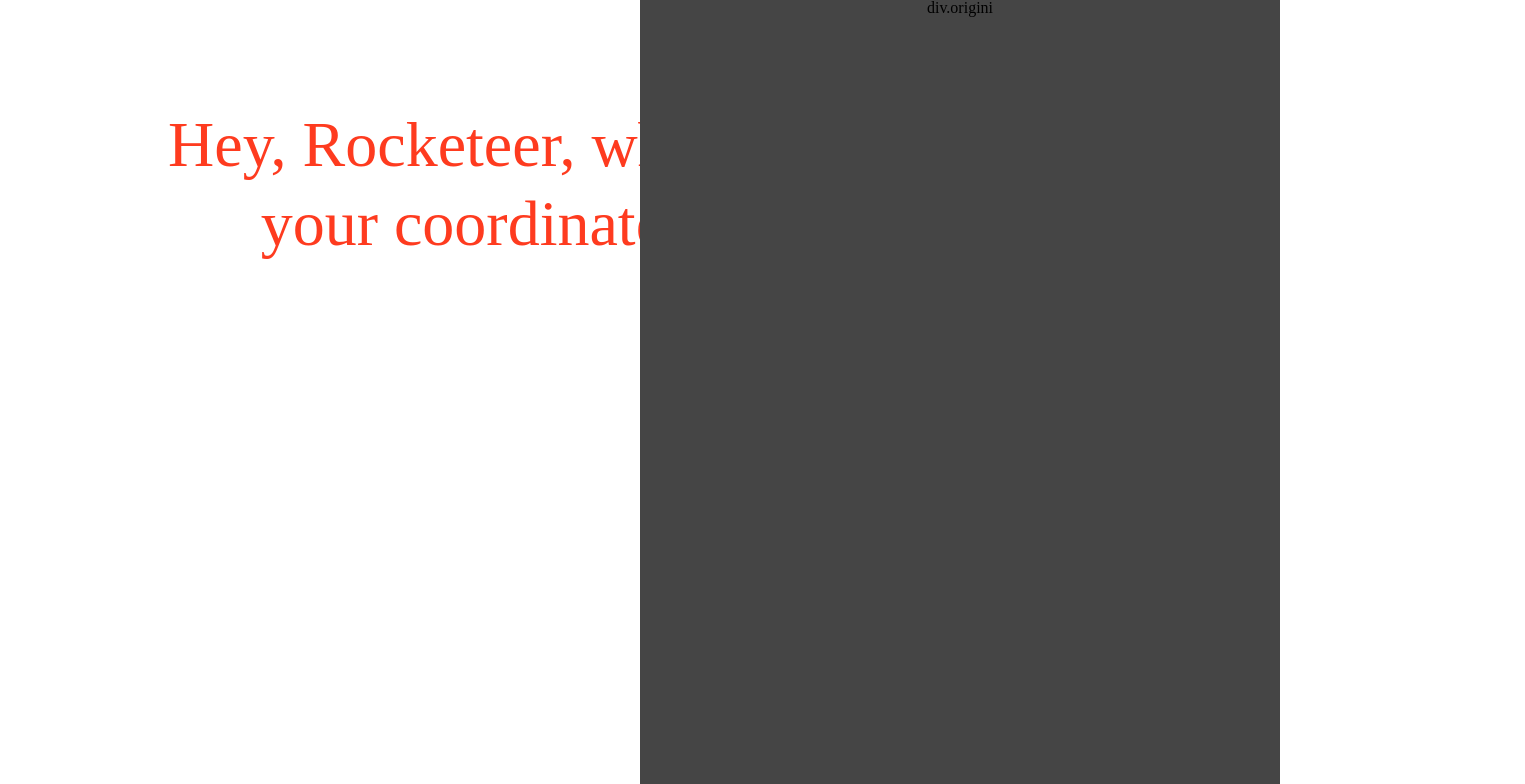
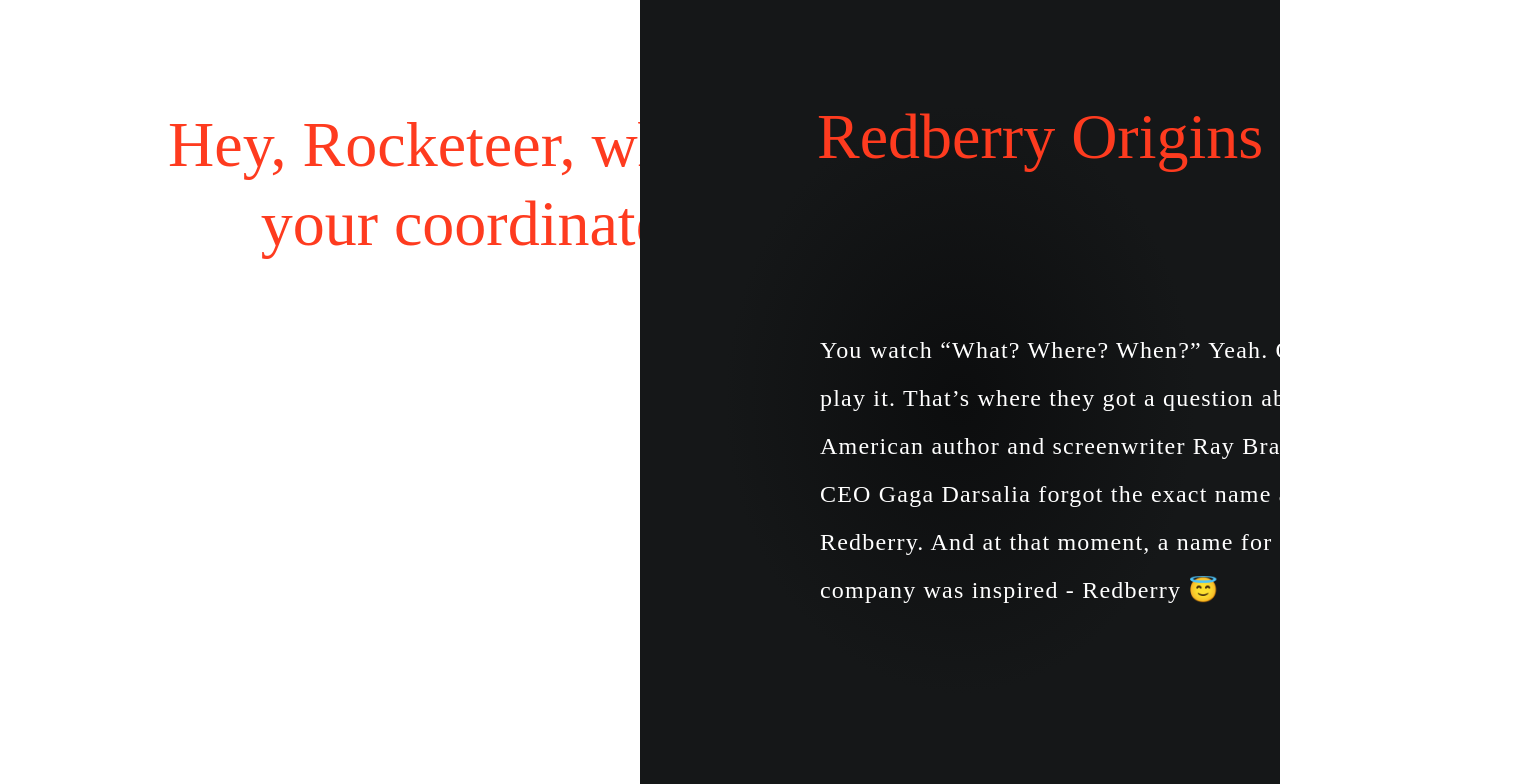
Before and after one commit to Demetrusa/RedBerry-Project, a React (Create React App) app in the folder my-app/: page / in a window 1280 px wide. Shown: the top 784 px of the page, 1525 px wide, since content can reach past the window. Built offline with nearby package versions, Linux system fonts and the light colour scheme.

Commit message:
add rightSide markup & styles

```diff
--- a/my-app/src/components/common/Origin/Origin.css
+++ b/my-app/src/components/common/Origin/Origin.css
@@ -4,7 +4,7 @@
 }
 .rightSide {
   width: 50%;
-  background-color: #454545;
+  background: radial-gradient(50% 50% at 50% 50%, #0c0d0e 0%, #151718 73.44%);
   height: 100vh;
 }
 .OriginPage {
@@ -20,3 +20,27 @@
   width: 716px;
   margin: 105px 0 0 131px;
 }
+.originHeadingTwo {
+  margin-top: 97px;
+  margin-left: 177px;
+}
+.originHeadingTwo h2 {
+  font-size: 64px;
+  font-weight: 400;
+  line-height: 79.49px;
+  color: #fe3b1f;
+  text-align: start;
+}
+.rightSideText {
+  width: 705px;
+  margin-left: 180px;
+}
+.rightSide p {
+  color: #ffffff;
+  font-size: 24px;
+  font-weight: 400;
+  line-height: 48px;
+  letter-spacing: 0.05em;
+  text-align: start;
+  padding-top: 150px;
+}
--- a/my-app/src/components/common/Origin/Origin.js
+++ b/my-app/src/components/common/Origin/Origin.js
@@ -10,7 +10,16 @@ function Origin () {
                 </div>
             </div>
             <div className="rightSide">
-                div.origini
+                <div className="originHeadingTwo">
+                    <h2>Redberry Origins</h2>
+                </div>
+                <div className="rightSideText">
+                    <p>You watch “What? Where? When?” Yeah. Our founders used to play it.
+                        That’s where they got a question about a famous American author and screenwriter Ray Bradbury.
+                        Albeit, our CEO Gaga Darsalia forgot the exact name and he answered Ray Redberry.
+                        And at that moment, a name for a yet to be born company was inspired - Redberry 😇
+                    </p>
+                </div>
             </div>
         </div>
     )
```
